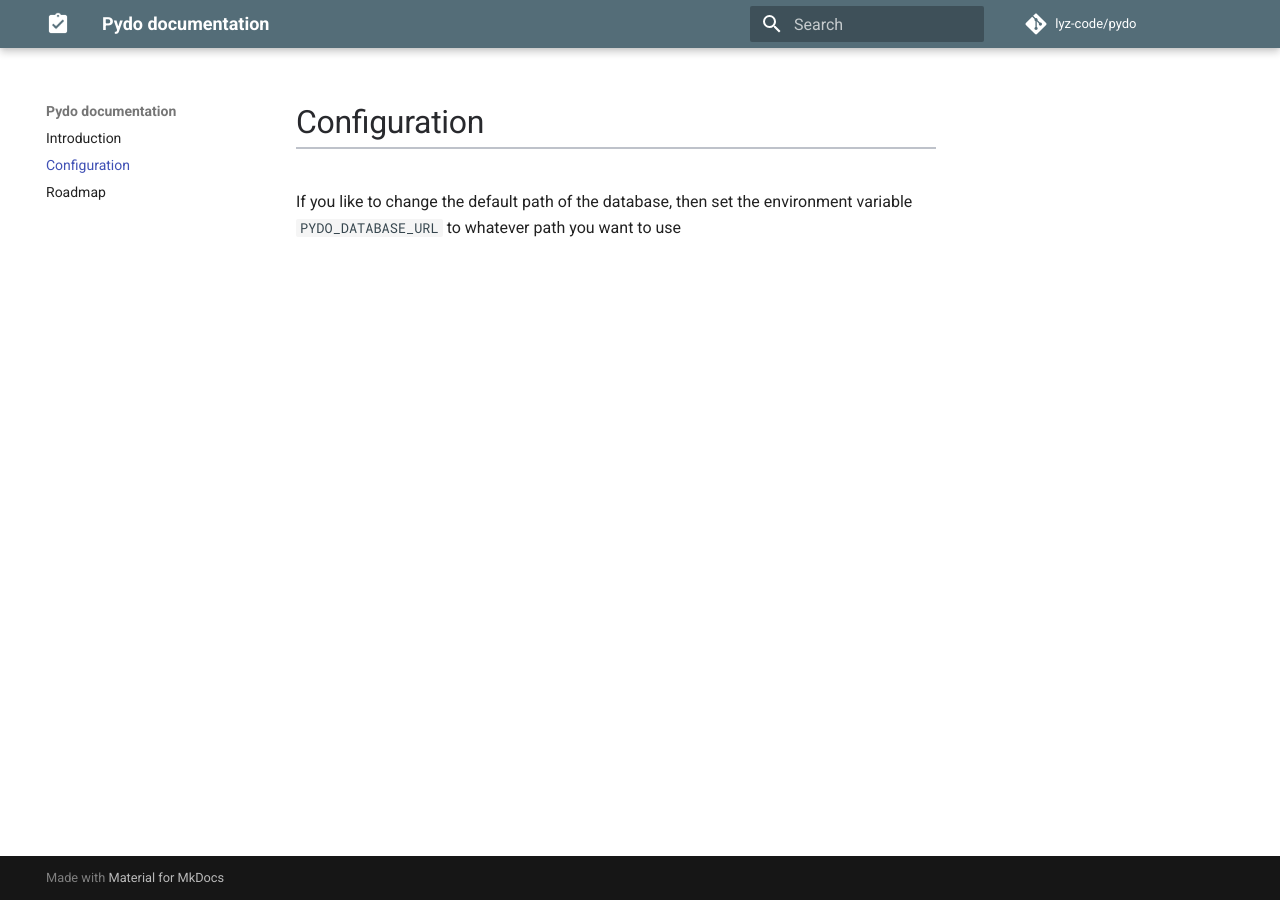
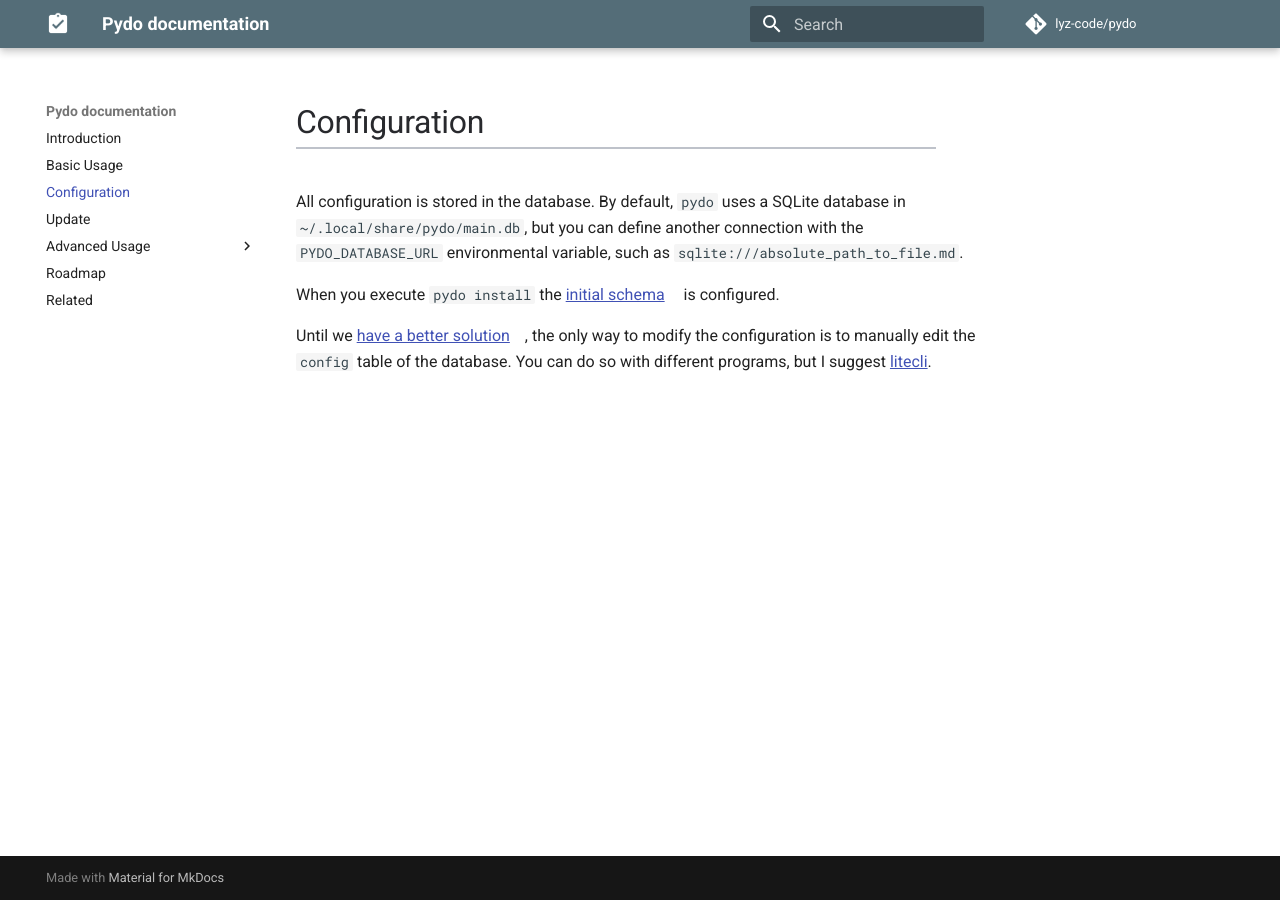
Before and after one commit to lyz-code/pydo, an MkDocs documentation site: the page built from docs/docs/configuration.md, in a window 1280 px wide. Built offline with MkDocs 1.6.1 and Material for MkDocs 9.7.7, drawn with Linux system fonts in a browser that asks for light colours; comment, search, counter and statistics services are not loaded.

```diff
--- a/docs/docs/configuration.md
+++ b/docs/docs/configuration.md
@@ -4,5 +4,16 @@ date: 20200301
 author: Lyz
 ---
 
-If you like to change the default path of the database, then set the
-environment variable `PYDO_DATABASE_URL` to whatever path you want to use
+All configuration is stored in the database. By default, `pydo` uses a SQLite
+database in `~/.local/share/pydo/main.db`, but you can define another connection
+with the `PYDO_DATABASE_URL` environmental variable, such as
+`sqlite:///absolute_path_to_file.md`.
+
+When you execute `pydo install` the [initial
+schema](https://github.com/lyz-code/pydo/blob/master/pydo/manager.py#L18) is
+configured.
+
+Until we [have a better solution](https://github.com/lyz-code/pydo/issues/13),
+the only way to modify the configuration is to manually edit the `config` table
+of the database. You can do so with different programs, but I suggest
+[litecli](https://litecli.com/).
--- a/docs/mkdocs.yml
+++ b/docs/mkdocs.yml
@@ -3,8 +3,17 @@ site_author: Lyz
 site_url: https://lyz-code.github.io/pydo
 nav:
   - Introduction: 'index.md'
+  - Basic Usage: 'basic_usage.md'
   - Configuration: 'configuration.md'
+  - Update: 'update.md'
+  - Advanced Usage:
+    - Projects: "projects.md"
+    - Tags: "tags.md"
+    - Due: "due.md"
+    #- Design:
+    # - Friendly IDs: 'fulids.md'
   - Roadmap: 'roadmap.md'
+  - Related: 'related.md'
 
 plugins:
   - search
```
Also changed, not shown: docs/docs/basic_usage.md (added, +62 -0 lines), docs/docs/index.md (+4 -0 lines), docs/docs/projects.md (added, +36 -0 lines), docs/docs/related.md (added, +42 -0 lines), docs/docs/tags.md (added, +27 -0 lines), docs/docs/update.md (added, +15 -0 lines), README.md.
